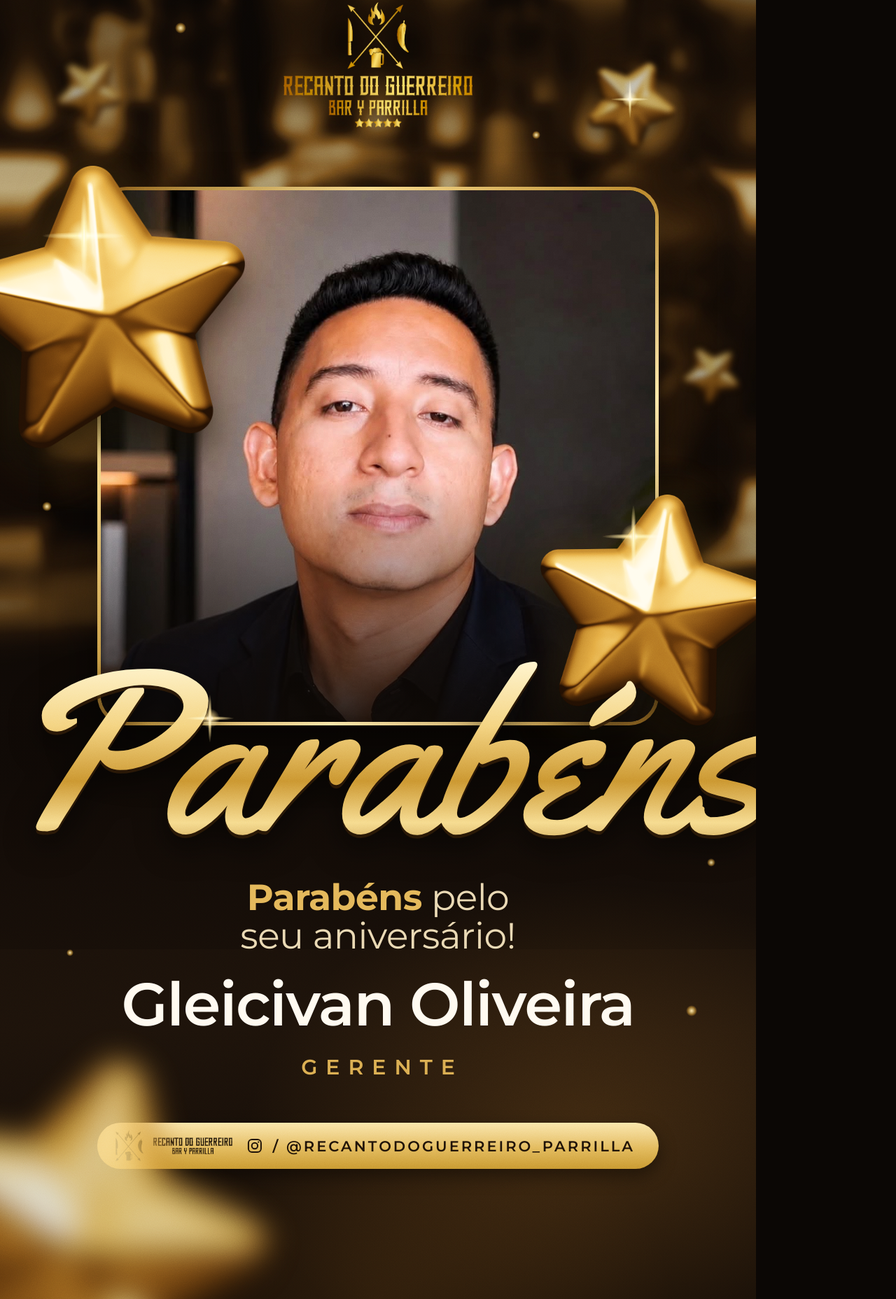
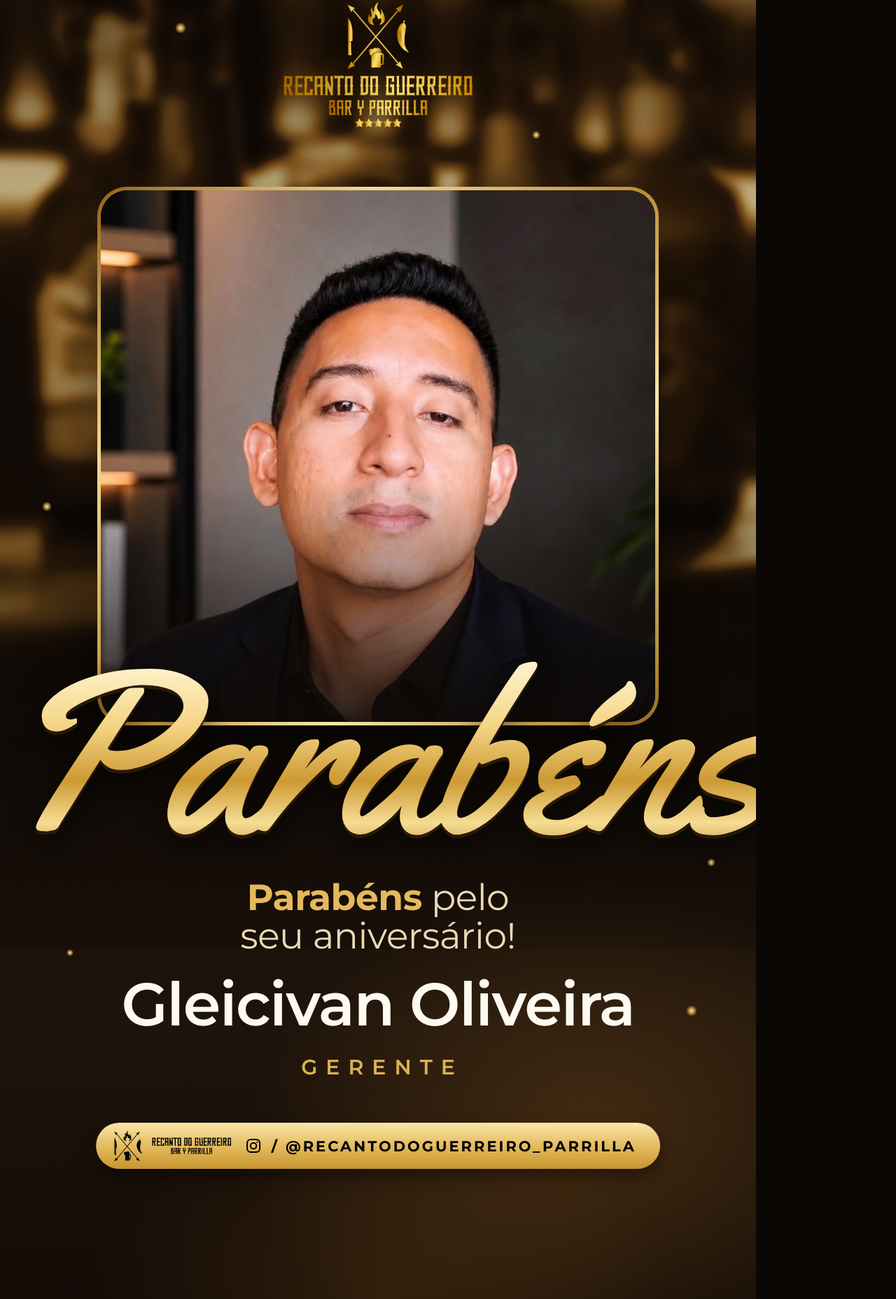
Before and after one commit to esdrasmonteiro7/projetos, a plain HTML site: page flyers/aniversario-gleicivan/flyer.html in a window 1280 px wide. Shown: the part 63-1920 px from the top of the page at 70% size. Drawn offline with Linux system fonts and the light colour scheme.

Commit message:
Remove stars and make footer pill text and logos black
Co-Authored-By: Claude Opus 5.5 <noreply@anthropic.com>
Claude-Session: https://claude.ai/code/session_01A9QVfkfA1k78E7aAR5J1cW

```diff
--- a/flyers/aniversario-gleicivan/flyer.html
+++ b/flyers/aniversario-gleicivan/flyer.html
@@ -49,25 +49,19 @@ html,body{width:1080px;height:1920px;background:#0b0705;overflow:hidden}
 .name{position:absolute;top:1456px;left:0;right:0;text-align:center;font-weight:600;font-size:86px;line-height:1;color:#fffaf0;letter-spacing:-1.5px}
 .role{position:absolute;top:1570px;left:0;right:0;text-align:center;font-weight:600;font-size:30px;letter-spacing:12px;padding-left:12px;color:#d9aa4e}
 
-.pill{position:absolute;top:1668px;left:50%;transform:translateX(-50%);height:66px;padding:0 34px 0 26px;
+.pill{z-index:5;position:absolute;top:1668px;left:50%;transform:translateX(-50%);height:66px;padding:0 34px 0 26px;
   display:flex;align-items:center;gap:14px;border-radius:999px;white-space:nowrap;
   background:linear-gradient(180deg,#fbe6a8,#e2b85a 55%,#c7952f);box-shadow:0 10px 26px rgba(0,0,0,.45)}
 .pill .em{height:44px}
 .pill .wm{height:24px}
 .pill svg{width:24px;height:24px;margin-left:6px}
-.pill span{font-weight:600;font-size:21px;letter-spacing:3px;color:#1e1208}
+.pill span{font-weight:700;font-size:21px;letter-spacing:3px;color:#000}
 </style></head>
 <body><div class="c">
   <div class="bg"></div>
   <div class="bgfade"></div>
   <div class="glow"></div>
-
-  <!-- estrelas 3D pequenas ao fundo (profundidade) -->
-  <img class="sbg" src="star_s1.png" style="left:845px;top:150px;width:120px;transform:rotate(12deg)">
-  <img class="sbg" src="star_s2.png" style="left:80px;top:150px;width:90px;transform:rotate(-18deg);filter:blur(5px) brightness(.7)">
-  <img class="sbg" src="star_s2.png" style="left:975px;top:560px;width:78px;transform:rotate(-10deg);filter:blur(4px) brightness(.7)">
-
-  <!-- pó dourado -->
+<!-- pó dourado -->
   <div class="dust" style="left:250px;top:95px;width:16px;height:16px"></div>
   <div class="dust" style="left:760px;top:250px;width:12px;height:12px"></div>
   <div class="dust" style="left:60px;top:780px;width:14px;height:14px"></div>
@@ -78,32 +72,19 @@ html,body{width:1080px;height:1920px;background:#0b0705;overflow:hidden}
   <img class="logo" src="logo.png">
 
   <div class="card"><div class="in"><img src="foto.jpg"><div class="shade"></div></div></div>
-
-  <!-- balões estrela 3D nas posições do modelo -->
-  <img class="s3d" src="star_right.png" style="left:772px;top:770px;width:330px">
-  <img class="s3d" src="star_left.png" style="left:-60px;top:300px;width:410px">
-
-  <div class="script" id="script">Parabéns</div>
+<div class="script" id="script">Parabéns</div>
 
   <div class="sub"><b>Parabéns</b> pelo<br>seu aniversário!</div>
   <div class="name">Gleicivan Oliveira</div>
   <div class="role">GERENTE</div>
 
   <div class="pill">
-    <img class="em" src="emblem_dark.png">
-    <img class="wm" src="wordmark_dark.png">
-    <svg viewBox="0 0 24 24" fill="none" stroke="#1e1208" stroke-width="2"><rect x="3" y="3" width="18" height="18" rx="5"/><circle cx="12" cy="12" r="4.2"/><circle cx="17.3" cy="6.7" r="1.1" fill="#1e1208" stroke="none"/></svg>
+    <img class="em" src="emblem_black.png">
+    <img class="wm" src="wordmark_black.png">
+    <svg viewBox="0 0 24 24" fill="none" stroke="#000" stroke-width="2"><rect x="3" y="3" width="18" height="18" rx="5"/><circle cx="12" cy="12" r="4.2"/><circle cx="17.3" cy="6.7" r="1.1" fill="#000" stroke="none"/></svg>
     <span>/ @RECANTODOGUERREIRO_PARRILLA</span>
   </div>
 
-  <!-- brilhos nos balões e no texto -->
-  <div class="spk" style="--s:120px;left:120px;top:400px"><i></i></div>
-  <div class="spk" style="--s:90px;left:905px;top:830px"><i></i></div>
-  <div class="spk" style="--s:70px;left:300px;top:1090px"><i></i></div>
-  <div class="spk" style="--s:56px;left:900px;top:205px"><i></i></div>
-
-  <!-- balão desfocado em primeiro plano (como no modelo) -->
-  <img class="sfg" src="star_left.png" style="left:-170px;top:1570px;width:540px;transform:rotate(22deg)">
 
   <svg class="grain" width="1080" height="1920"><filter id="n"><feTurbulence type="fractalNoise" baseFrequency=".9" numOctaves="3" stitchTiles="stitch"/><feColorMatrix values="0 0 0 0 .5  0 0 0 0 .5  0 0 0 0 .5  0 0 0 1.3 0"/></filter><rect width="100%" height="100%" filter="url(#n)"/></svg>
 </div>
```
Also changed, not shown: flyers/aniversario-gleicivan/emblem_black.png (added), flyers/aniversario-gleicivan/wordmark_black.png (added), 1 other file.
